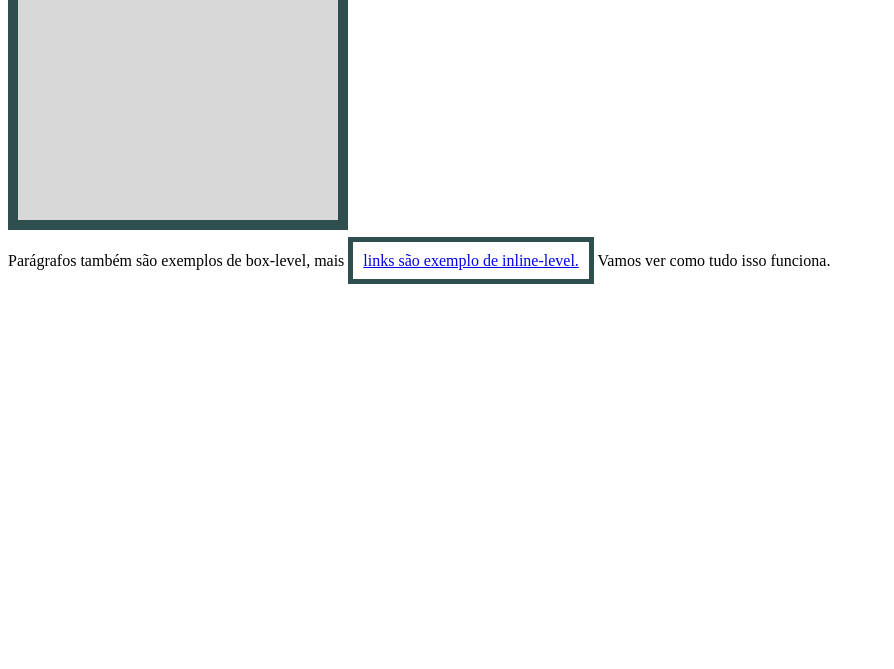
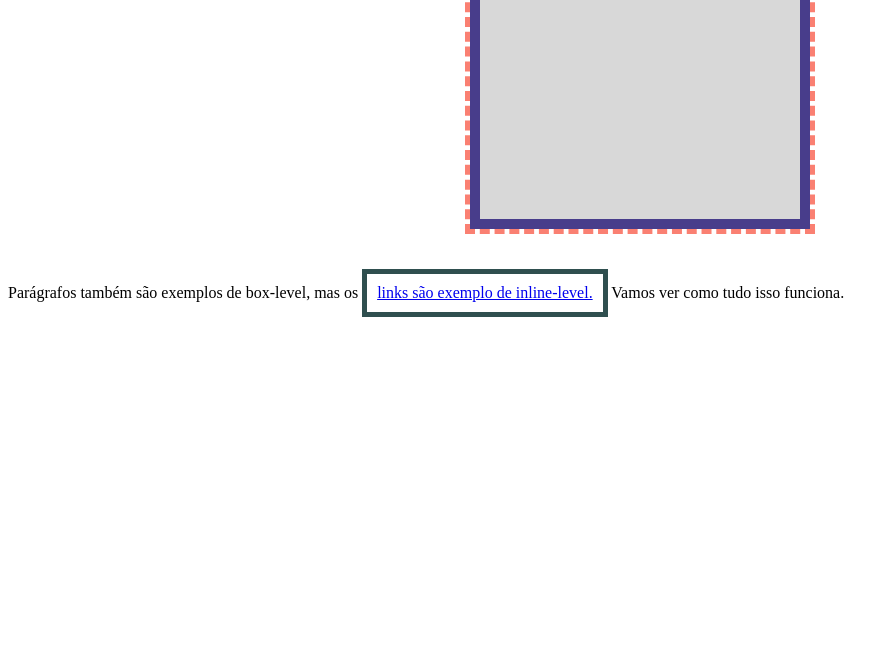
Before and after one commit to Malihgno616/HTML-CSS, a plain HTML site: page html - css/exercicios/modulo - 02/ex-021/caixas01.html in a window 1280 px wide. Shown: the part 131-800 px from the top of the page, without its empty margins (0-894 px from the left). Drawn offline with Linux system fonts and the light colour scheme.

Commit message:
Modelo de Caixas na prática (Parte 2)

```diff
--- a/html - css/exercicios/modulo - 02/ex-021/caixas01.html
+++ b/html - css/exercicios/modulo - 02/ex-021/caixas01.html
@@ -6,28 +6,48 @@
     <title>Modelo de Caixas</title>
     <style>
       h1 {
+        /* block-level */
+
         height: 300px;
         width: 300px;
         background-color: #d8d8d8;
-        border-width: 10px;
-        border-style: solid; /* double, dotted, groove, dashed*/
+        border: 10px solid darkslateblue;
+        padding: 10px;
+        margin: 20px auto 40px auto;
+        outline: 5px dashed salmon;
+
+        /* double, dotted, groove, dashed*/
+        /* border-width: 10px;
         border-color: darkslategray;
+        border-style: solid;  */
 
         /* shorthand border: width style color */
         /* shorthand outline: width style color */
         /* shorthand padding: top right bottom left */
         /* shorthand margin: top right bottom left */
 
-        padding-top: 10px;
+        /* margin-top: 10px;
+        margin-right: 10px;
+        margin-bottom: 10px;
+        margin-left: 10px; */
+
+        /* outline-width: 5px;
+        outline-style: dashed;
+        outline-color: blue; */
+
+        /* margin: auto; */
+
+        /* padding-top: 10px;
         padding-right: 10px;
         padding-bottom: 10px;
-        padding-left: 10px;
+        padding-left: 10px; */
       }
       a {
+        /* inline-level */
+        display: inline-block;
         border: 5px;
         border-style: solid;
         border-color: darkslategray;
-
         padding-top: 10px;
         padding-right: 10px;
         padding-bottom: 10px;
@@ -38,7 +58,7 @@
   <body>
     <h1>Exemplo de caixa block-level</h1>
     <p>
-      Parágrafos também são exemplos de box-level, mais
+      Parágrafos também são exemplos de box-level, mas os
       <a href="#">links são exemplo de inline-level.</a> Vamos ver como tudo
       isso funciona.
     </p>
```
